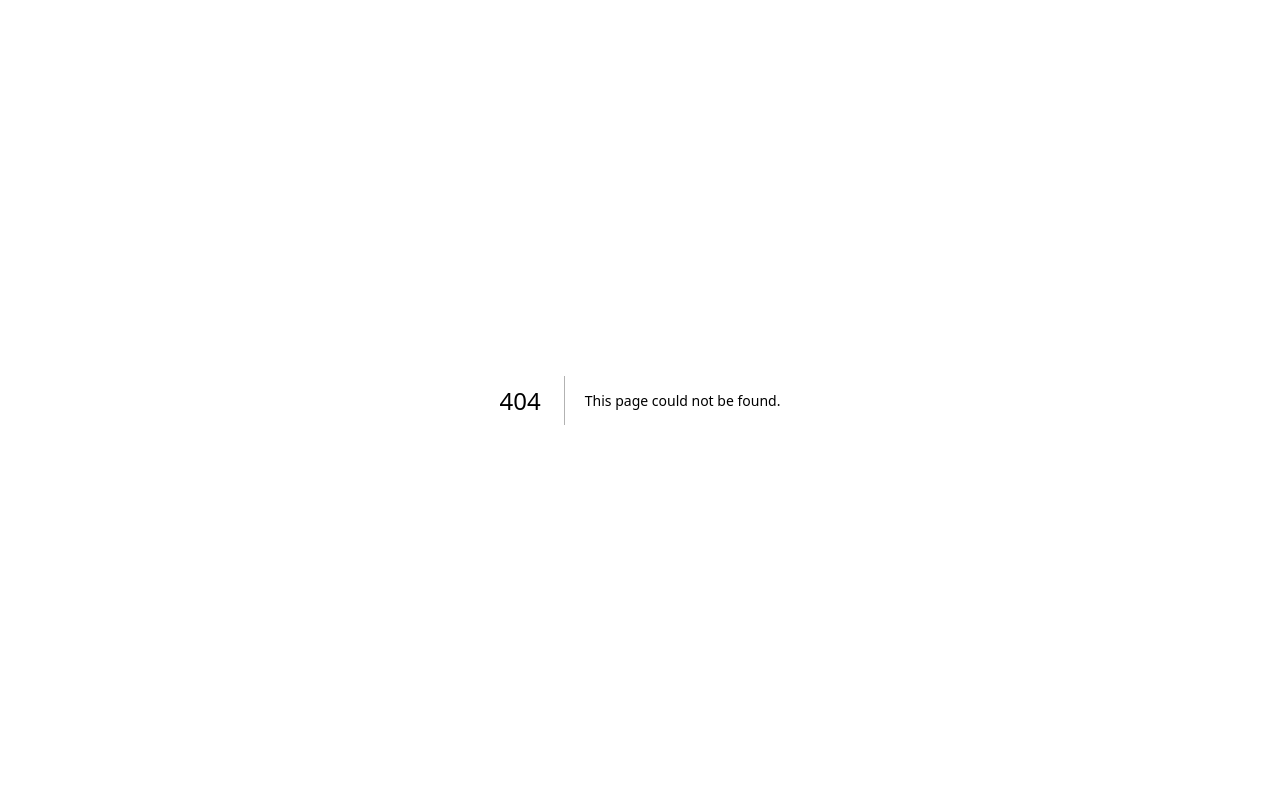
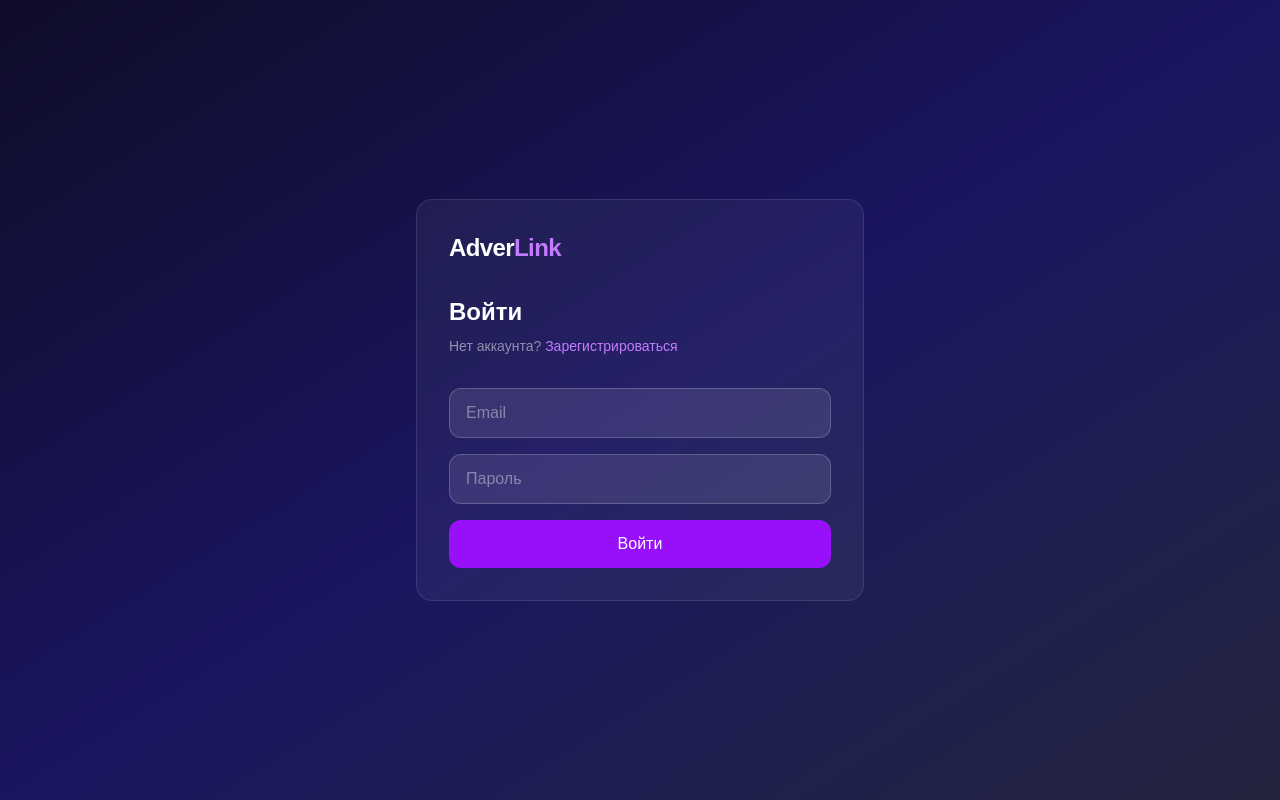
Before and after one commit to RafaelAdmin/adverlink, a Next.js app: page /auth/login in a window 1280 px wide. Before the commit this address had no page. Built offline with nearby package versions, Linux system fonts and the light colour scheme; no server answers.

Commit message:
add auth login page

```diff
--- /dev/null
+++ b/app/auth/login/page.tsx
@@ -0,0 +1,88 @@
+'use client'
+
+import { useState } from 'react'
+import { createClient } from '@/lib/supabase'
+import { useRouter } from 'next/navigation'
+import Link from 'next/link'
+
+export default function LoginPage() {
+  const [email, setEmail] = useState('')
+  const [password, setPassword] = useState('')
+  const [isSignUp, setIsSignUp] = useState(false)
+  const [loading, setLoading] = useState(false)
+  const [message, setMessage] = useState('')
+  const router = useRouter()
+  const supabase = createClient()
+
+  const handleAuth = async () => {
+    setLoading(true)
+    setMessage('')
+
+    if (isSignUp) {
+      const { error } = await supabase.auth.signUp({ email, password })
+      if (error) setMessage(error.message)
+      else setMessage('Проверь почту — мы отправили письмо для подтверждения')
+    } else {
+      const { error } = await supabase.auth.signInWithPassword({ email, password })
+      if (error) setMessage(error.message)
+      else router.push('/dashboard')
+    }
+
+    setLoading(false)
+  }
+
+  return (
+    <div className="min-h-screen bg-gradient-to-br from-[#0f0c29] via-[#1a1560] to-[#24243e] flex items-center justify-center px-6">
+      <div className="bg-white/5 border border-white/10 rounded-2xl p-8 w-full max-w-md">
+
+        <Link href="/" className="text-white text-2xl font-bold tracking-tight block mb-8">
+          Adver<span className="text-purple-400">Link</span>
+        </Link>
+
+        <h1 className="text-white text-2xl font-semibold mb-2">
+          {isSignUp ? 'Создать аккаунт' : 'Войти'}
+        </h1>
+        <p className="text-white/50 text-sm mb-8">
+          {isSignUp ? 'Уже есть аккаунт?' : 'Нет аккаунта?'}{' '}
+          <button
+            onClick={() => setIsSignUp(!isSignUp)}
+            className="text-purple-400 hover:text-purple-300 transition"
+          >
+            {isSignUp ? 'Войти' : 'Зарегистрироваться'}
+          </button>
+        </p>
+
+        <div className="flex flex-col gap-4">
+          <input
+            type="email"
+            placeholder="Email"
+            value={email}
+            onChange={(e) => setEmail(e.target.value)}
+            className="bg-white/10 border border-white/20 rounded-xl px-4 py-3 text-white placeholder-white/40 outline-none focus:border-purple-500 transition"
+          />
+          <input
+            type="password"
+            placeholder="Пароль"
+            value={password}
+            onChange={(e) => setPassword(e.target.value)}
+            className="bg-white/10 border border-white/20 rounded-xl px-4 py-3 text-white placeholder-white/40 outline-none focus:border-purple-500 transition"
+          />
+
+          {message && (
+            <p className="text-sm text-purple-300 bg-purple-500/10 border border-purple-500/20 rounded-xl px-4 py-3">
+              {message}
+            </p>
+          )}
+
+          <button
+            onClick={handleAuth}
+            disabled={loading}
+            className="bg-purple-600 hover:bg-purple-500 transition text-white py-3 rounded-xl font-medium disabled:opacity-50"
+          >
+            {loading ? 'Загрузка...' : isSignUp ? 'Зарегистрироваться' : 'Войти'}
+          </button>
+        </div>
+      </div>
+    </div>
+  )
+}
--- /dev/null
+++ b/lib/supabase.ts
@@ -0,0 +1,7 @@
+import { createBrowserClient } from '@supabase/ssr'
+
+export const createClient = () =>
+  createBrowserClient(
+    process.env.NEXT_PUBLIC_SUPABASE_URL!,
+    process.env.NEXT_PUBLIC_SUPABASE_ANON_KEY!
+  )
--- a/lib/supbase.ts
+++ /dev/null
@@ -1,6 +0,0 @@
-import { createClient } from '@supabase/supabase-js'
-
-const supabaseUrl = process.env.NEXT_PUBLIC_SUPABASE_URL!
-const supabaseKey = process.env.NEXT_PUBLIC_SUPABASE_ANON_KEY!
-
-export const supabase = createClient(supabaseUrl, supabaseKey)
--- a/package.json
+++ b/package.json
@@ -9,6 +9,7 @@
     "lint": "eslint"
   },
   "dependencies": {
+    "@supabase/ssr": "^0.10.3",
     "@supabase/supabase-js": "^2.106.2",
     "next": "16.2.6",
     "react": "19.2.4",
```
Also changed, not shown: 1 other file (tests, documents, lock files or other folders).
